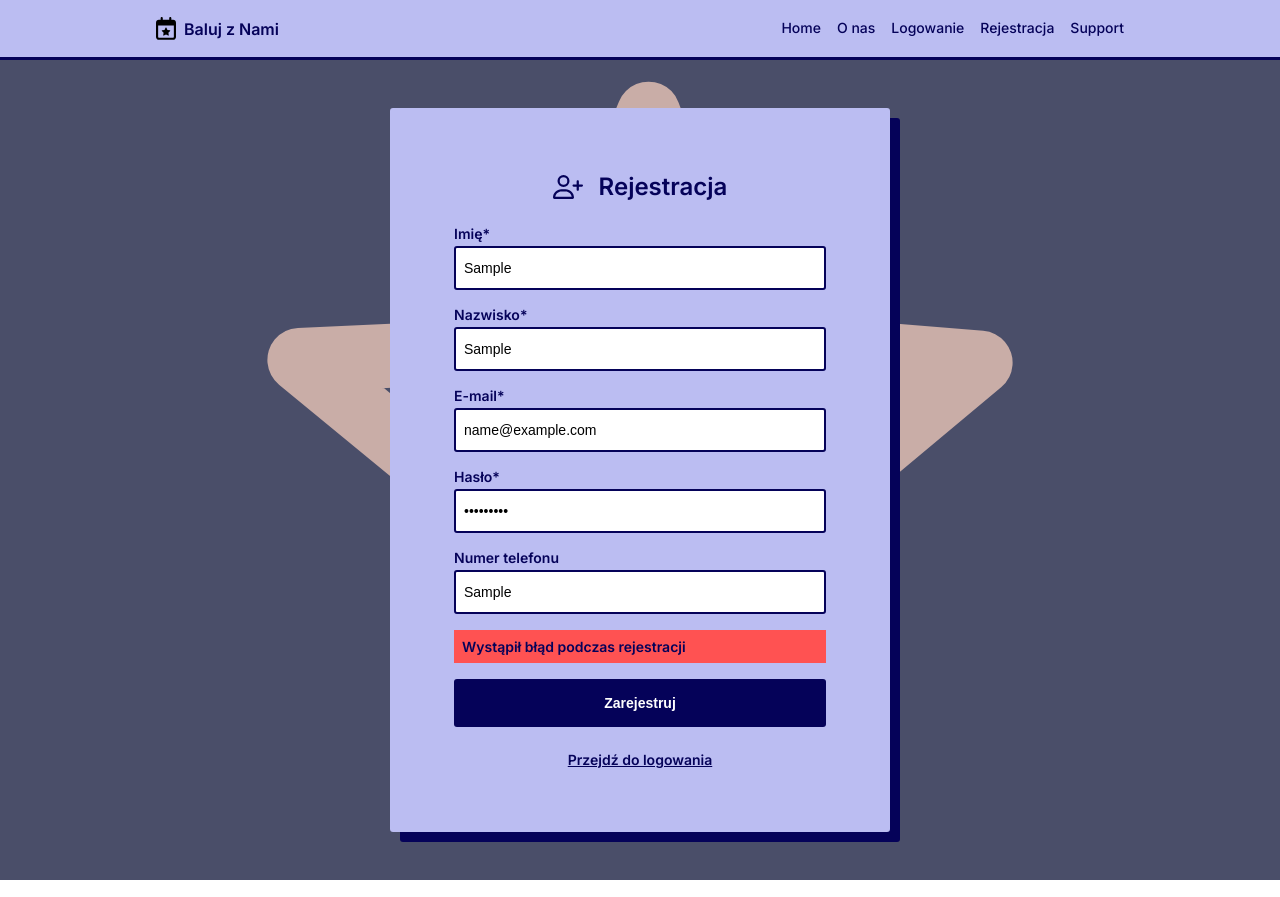
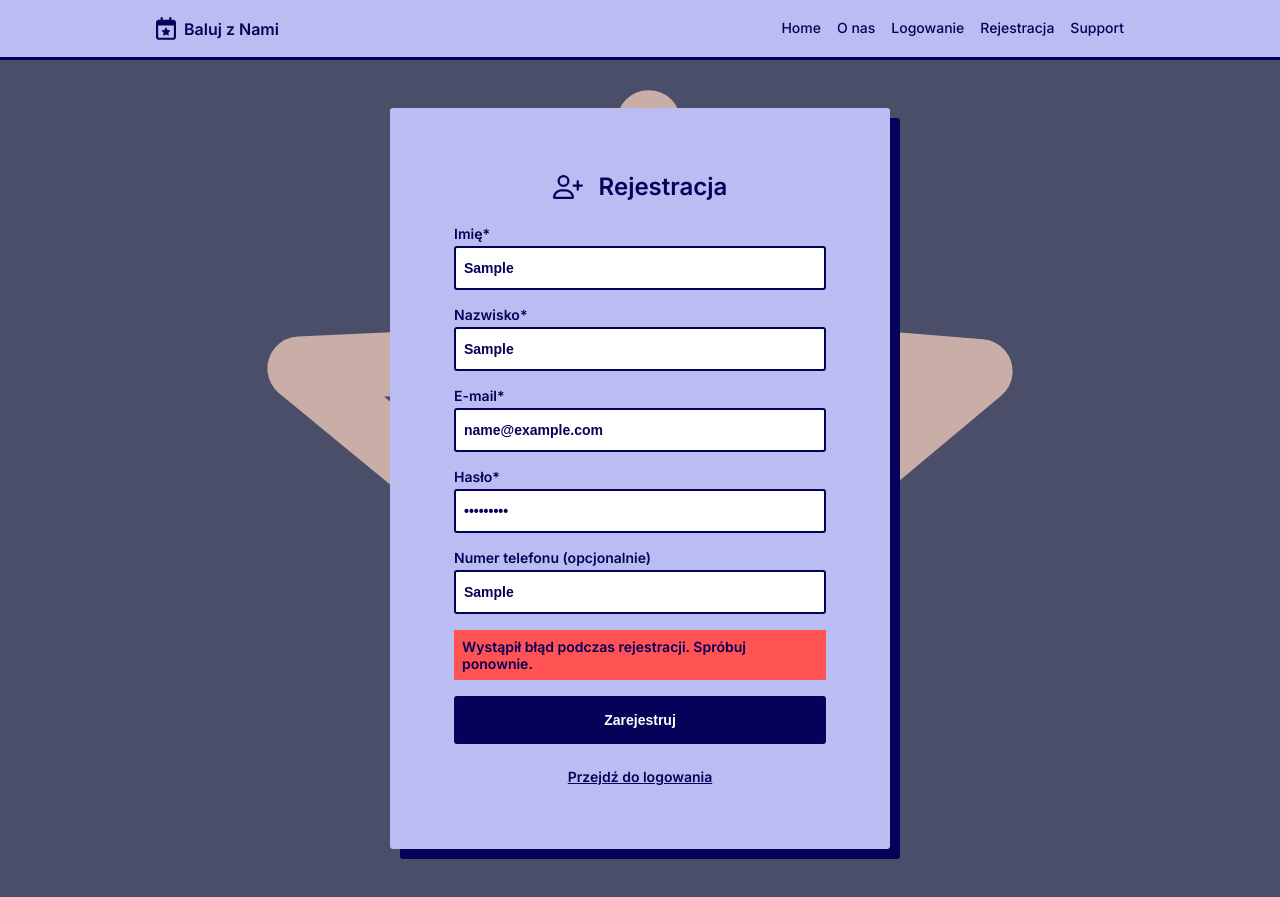
Before and after one commit to matizzmatiza/event-app, a Next.js app: page /register in a window 1280 px wide. Both pictures are taken after typing "Sample", "Sample", "name@example.com", "Sample123", "Sample" into the empty fields and a click on the button "Zarejestruj". Built offline with nearby package versions, Linux system fonts and the light colour scheme; no server answers.

Commit message:
added some changes

```diff
--- a/src/app/register/page.tsx
+++ b/src/app/register/page.tsx
@@ -17,27 +17,12 @@ export default function RegisterPage() {
     const [error, setError] = useState('');
     const [loading, setLoading] = useState(false);
 
-    // Function to validate fields
-    const validateFields = () => {
-        // Reset error
-        setError('');
-
-        // Check required fields
-        if (!firstName.trim() || !lastName.trim() || !email.trim() || !password.trim()) {
-            setError('Wszystkie pola są wymagane');
-            return false;
-        }
-
-        return true;
-    };
-
     // Function to handle registration
     const handleRegister = async (e: { preventDefault: () => void }) => {
         e.preventDefault();
-        if (!validateFields()) {
-            return;  // If validation fails, stop here
-        }
 
+        // Reset error and start loading
+        setError('');
         setLoading(true);
 
         try {
@@ -58,16 +43,28 @@ export default function RegisterPage() {
             const data = await response.json();
 
             if (response.ok) {
-            console.log('zarejestrowano: ' + data);
+                console.log('Zarejestrowano: ' + data);
                 setLoading(false);
+                // Można przekierować użytkownika lub wyczyścić formularz po sukcesie rejestracji
+                setFirstName('');
+                setLastName('');
+                setEmail('');
+                setPassword('');
+                setPhone('');
+                // Możesz również dodać przekierowanie na stronę logowania
             } else {
-            setError('Błąd podczas rejestracji');
+                // Wyświetl błędy zwrócone przez API
+                if (data.errors) {
+                    const messages = data.errors.join(', ');
+                    setError(messages); // Wszystkie błędy w jednym ciągu tekstowym
+                } else {
+                    setError('Błąd podczas rejestracji. Spróbuj ponownie.');
+                }
                 setLoading(false);
             }
         } catch (err) {
             console.error('Wystąpił błąd podczas rejestracji:', err);
-          setError('Wystąpił błąd podczas rejestracji');
-        } finally {
+            setError('Wystąpił błąd podczas rejestracji. Spróbuj ponownie.');
             setLoading(false);
         }
     };
@@ -97,12 +94,12 @@ export default function RegisterPage() {
                         <input className={styles.input} type="password" value={password} required onChange={(e) => setPassword(e.target.value)} />
                     </p>
                     <p className={styles['label-wrapper']}>
-                        <label className={styles.label}>Numer telefonu</label>
+                        <label className={styles.label}>Numer telefonu (opcjonalnie)</label>
                         <input className={styles.input} type="phone" value={phone} onChange={(e) => setPhone(e.target.value)} />
                     </p>
                     {/* Global error message */}
                     {error && (
-                      <p className={styles.error}>{error && error}</p>
+                      <p className={styles.error}>{error}</p>
                     )}
                     <button className={styles.button} type="submit" onClick={handleRegister}>
                         {loading ?
--- a/src/common/components/header-public.tsx
+++ b/src/common/components/header-public.tsx
@@ -20,7 +20,7 @@ export function HeaderPublic() {
             <header className={styles.header}>
                 <div className={styles.wrapper}>
                     <Link className={styles.logo} href="/" onClick={closeMenu}>
-                    <svg xmlns="http://www.w3.org/2000/svg" width="20" viewBox="0 0 448 512"><path d="M128 0c13.3 0 24 10.7 24 24l0 40 144 0 0-40c0-13.3 10.7-24 24-24s24 10.7 24 24l0 40 40 0c35.3 0 64 28.7 64 64l0 16 0 48 0 256c0 35.3-28.7 64-64 64L64 512c-35.3 0-64-28.7-64-64L0 192l0-48 0-16C0 92.7 28.7 64 64 64l40 0 0-40c0-13.3 10.7-24 24-24zM400 192L48 192l0 256c0 8.8 7.2 16 16 16l320 0c8.8 0 16-7.2 16-16l0-256zM233.3 242.9l23.6 47.8 52.7 7.7c8.5 1.2 11.9 11.7 5.8 17.7l-38.2 37.2 9 52.5c1.5 8.5-7.5 15-15.1 11L224 392l-47.2 24.8c-7.6 4-16.5-2.5-15.1-11l9-52.5-38.2-37.2c-6.2-6-2.8-16.5 5.8-17.7l52.7-7.7 23.6-47.8c3.8-7.7 14.8-7.7 18.7 0z"/></svg>
+                    <svg xmlns="http://www.w3.org/2000/svg" width="20" fill="#050259" viewBox="0 0 448 512"><path d="M128 0c13.3 0 24 10.7 24 24l0 40 144 0 0-40c0-13.3 10.7-24 24-24s24 10.7 24 24l0 40 40 0c35.3 0 64 28.7 64 64l0 16 0 48 0 256c0 35.3-28.7 64-64 64L64 512c-35.3 0-64-28.7-64-64L0 192l0-48 0-16C0 92.7 28.7 64 64 64l40 0 0-40c0-13.3 10.7-24 24-24zM400 192L48 192l0 256c0 8.8 7.2 16 16 16l320 0c8.8 0 16-7.2 16-16l0-256zM233.3 242.9l23.6 47.8 52.7 7.7c8.5 1.2 11.9 11.7 5.8 17.7l-38.2 37.2 9 52.5c1.5 8.5-7.5 15-15.1 11L224 392l-47.2 24.8c-7.6 4-16.5-2.5-15.1-11l9-52.5-38.2-37.2c-6.2-6-2.8-16.5 5.8-17.7l52.7-7.7 23.6-47.8c3.8-7.7 14.8-7.7 18.7 0z"/></svg>
                     Baluj z Nami
                     </Link>
                     <ul className={`${styles.menu} ${menuOpen ? styles.active : ''}`}>
--- a/src/styles/login.module.scss
+++ b/src/styles/login.module.scss
@@ -62,6 +62,8 @@
     border-radius: 3px;
     outline: none;
     font-size: 14px;
+    font-weight: 600;
+    color: var(--darkblue);
 }
 
 .button {
--- a/src/styles/register.module.scss
+++ b/src/styles/register.module.scss
@@ -62,6 +62,8 @@
     border-radius: 3px;
     outline: none;
     font-size: 14px;
+    font-weight: 600;
+    color: var(--darkblue);
 }
 
 .button {
```
Also changed, not shown: 1 other file (tests, documents, lock files or other folders). Lines whose indentation alone changed are shown as unchanged.
